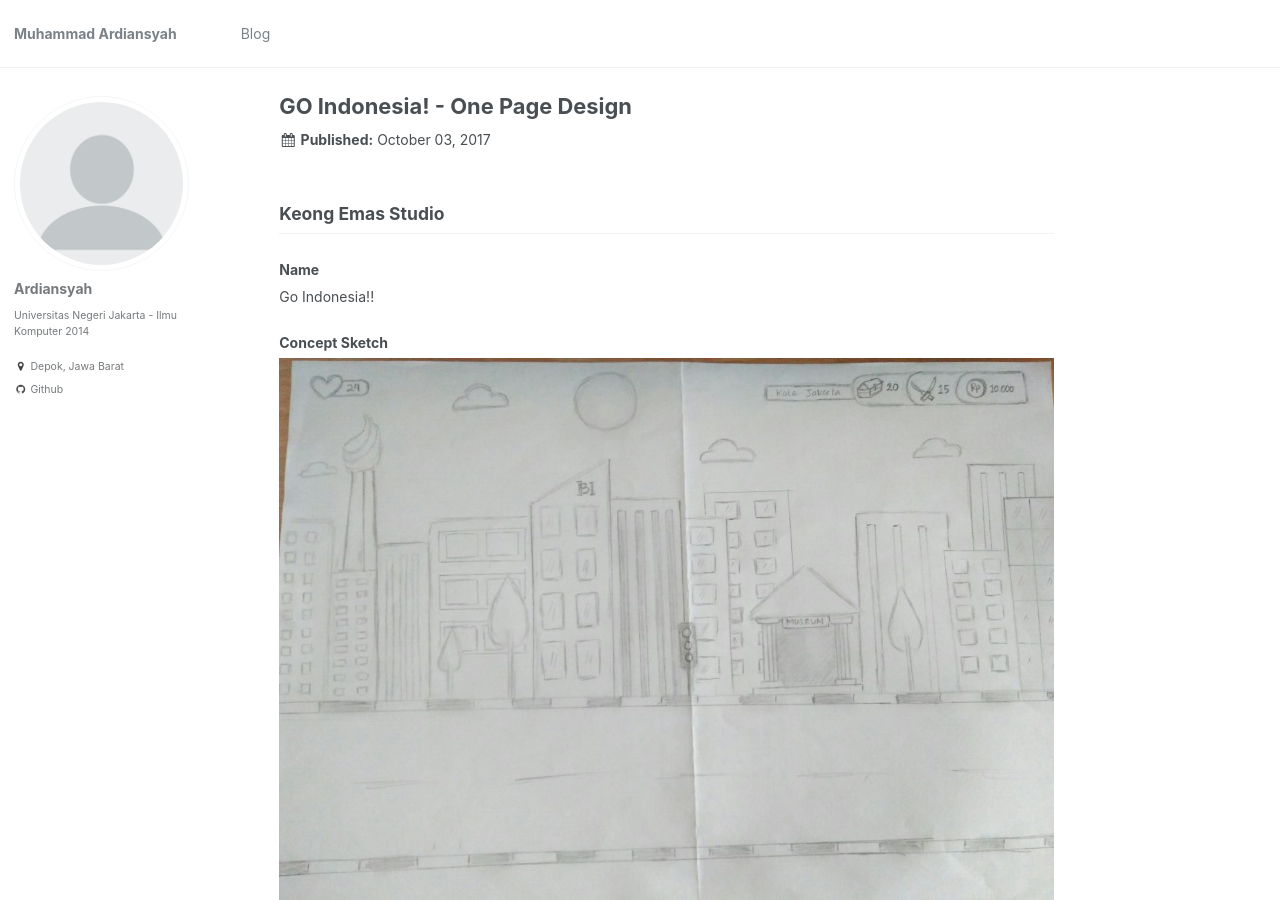
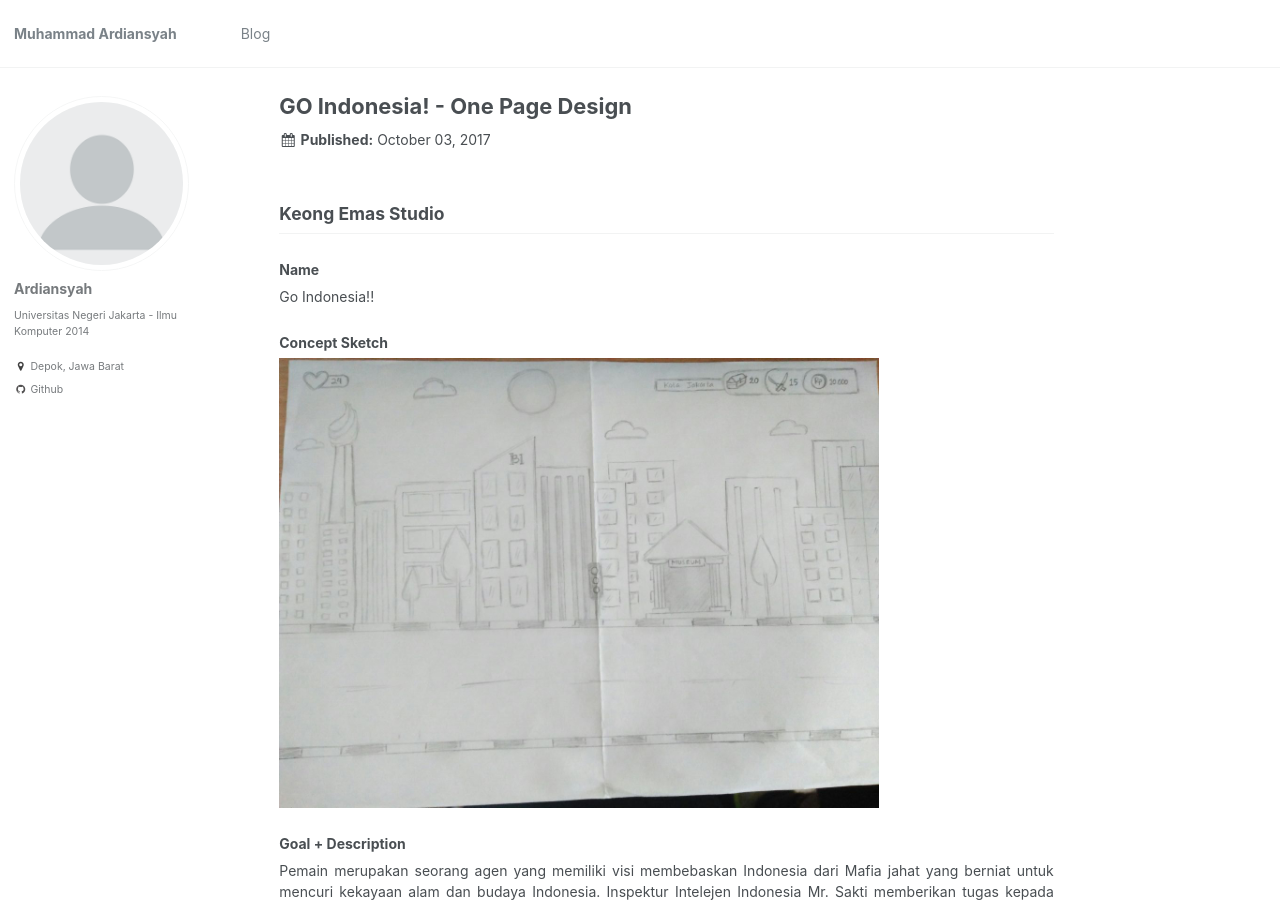
Before and after one commit to ardiansyah97/ardiansyah97.github.io, a Jekyll site: the page built from _blog/one-page-design.md, in a window 1280 px wide and 900 px high. Built offline with Jekyll 4.4.1, drawn with Linux system fonts in a browser that asks for light colours.

```diff
--- a/_blog/one-page-design.md
+++ b/_blog/one-page-design.md
@@ -14,7 +14,7 @@
 
 <h3>Concept Sketch</h3>
 	<p align="justify">
-		<img src="/images/concept_sketch.jpeg" width="800px" height="500px">
+		<img src="/images/concept_sketch.jpeg" width="600px" height="400px">
 	</p>
 
 <h3>Goal + Description</h3>
```
